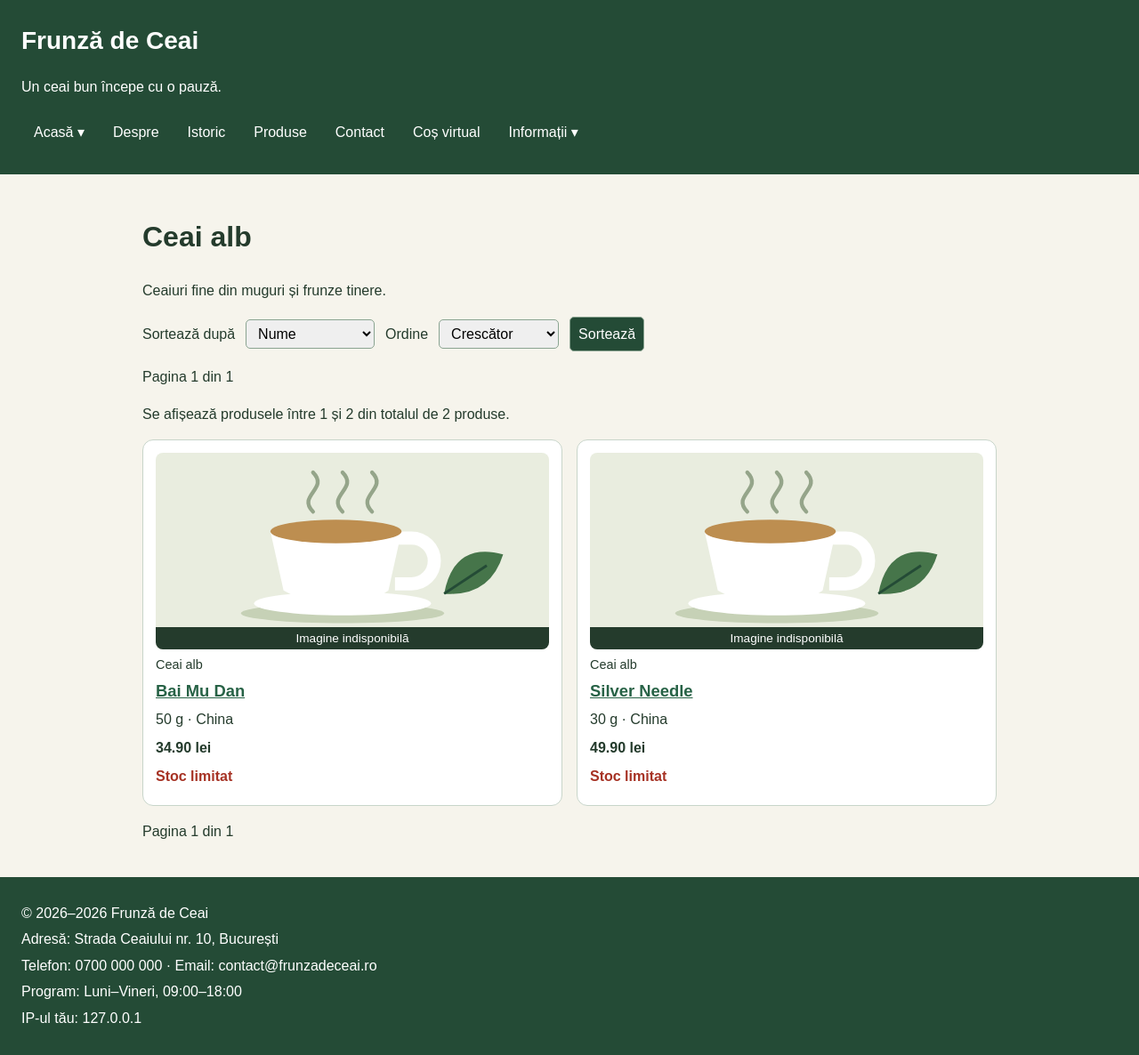
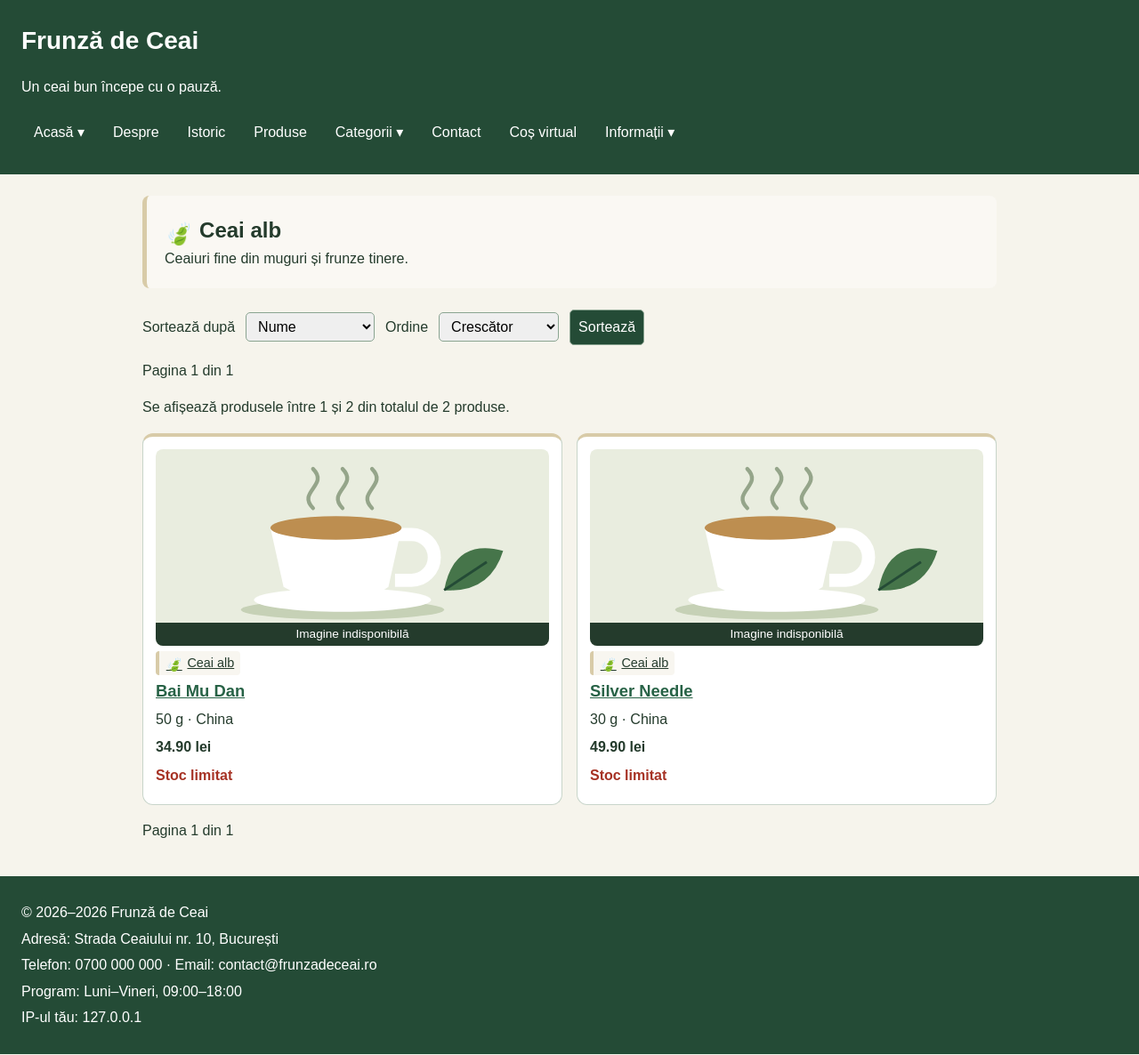
Before and after one commit to 1ionut/Frunza-De-Ceai, a Django app: page /categorii/ceai-alb in a window 1280 px wide. Shown: the whole page at 89% size. Run offline with Django 5.2, Linux system fonts and the light colour scheme; data comes from the database, SQL or seed files in the repository.

Commit message:
Laboratorul 4 - catalog: meniu si identitate vizuala pentru categorii

```diff
--- a/ceaiuri/context_processors.py
+++ b/ceaiuri/context_processors.py
@@ -2,9 +2,15 @@ from datetime import datetime
 from zoneinfo import ZoneInfo
 
 from django.conf import settings
+
+from .models import Categorie
 
 def date_firma(request):
     return {
         "firma": settings.FIRMA,
         "an_curent": datetime.now(ZoneInfo(settings.TIME_ZONE)).year,
     }
+
+
+def categorii_meniu(request):
+    return {"categorii_meniu": Categorie.objects.filter(ceaiuri__isnull=False).distinct()}
--- a/ceaiuri/models.py
+++ b/ceaiuri/models.py
@@ -25,8 +25,8 @@ class Categorie(models.Model):
     descriere = models.TextField("descriere")
     culoare = models.CharField("culoare", max_length=7, default="#52734D",
         help_text="Culoarea reprezentativă în format hexazecimal #RRGGBB, de exemplu #52734D.")
-    sigla = models.CharField("siglă", max_length=200, default="fa-solid fa-leaf",
-        help_text="Calea unei imagini sau clasele unei pictograme, de exemplu fa-solid fa-leaf.")
+    sigla = models.CharField("siglă", max_length=200, default="🍃",
+        help_text="O pictogramă, de exemplu 🍃, sau calea unei imagini statice.")
     vizibila = models.BooleanField("vizibilă în catalog", default=True)
 
     class Meta:
--- a/ceaiuri/static/ceaiuri/css/catalog.css
+++ b/ceaiuri/static/ceaiuri/css/catalog.css
@@ -10,6 +10,7 @@
     padding: 14px;
     background: #fff;
     border: 1px solid #c8d5ca;
+    border-top: 4px solid var(--culoare-categorie, #c8d5ca);
     border-radius: 12px;
     overflow-wrap: anywhere;
 }
@@ -26,6 +27,36 @@
 
 .categorie-produs {
     font-size: 0.9rem;
+}
+
+.marca-categorie {
+    display: inline-flex;
+    align-items: center;
+    gap: 5px;
+    padding: 2px 7px;
+    border-inline-start: 4px solid var(--culoare-categorie);
+    border-radius: 4px;
+    background: color-mix(in srgb, var(--culoare-categorie) 17%, white);
+    color: #243b2c;
+}
+
+.sigla-categorie {
+    display: inline-block;
+    width: 1.35em;
+    height: 1.35em;
+    text-align: center;
+    object-fit: contain;
+    vertical-align: middle;
+}
+
+.antet-categorie {
+    border-inline-start: 5px solid var(--culoare-categorie);
+    background: color-mix(in srgb, var(--culoare-categorie) 14%, white);
+}
+
+.antet-categorie h1,
+.antet-categorie p:last-child {
+    margin: 0;
 }
 
 .pret-produs {
--- a/ceaiuri/templates/ceaiuri/baza.html
+++ b/ceaiuri/templates/ceaiuri/baza.html
@@ -27,6 +27,16 @@
                 <li><a href="{% url 'ceaiuri:despre' %}">Despre</a></li>
                 <li><a href="{% url 'ceaiuri:istoric' %}">Istoric</a></li>
                 <li><a href="{% url 'ceaiuri:produse' %}">Produse</a></li>
+                <li>
+                    <a href="{% url 'ceaiuri:produse' %}">Categorii{% if categorii_meniu %} ▾{% endif %}</a>
+                    {% if categorii_meniu %}
+                        <ul>
+                            {% for categorie_meniu in categorii_meniu %}
+                                <li><a href="{{ categorie_meniu.get_absolute_url }}">{{ categorie_meniu.nume }}</a></li>
+                            {% endfor %}
+                        </ul>
+                    {% endif %}
+                </li>
                 <li><a href="{% url 'ceaiuri:contact' %}">Contact</a></li>
                 <li><a href="{% url 'ceaiuri:cos_virtual' %}">Coș virtual</a></li>
                 <li>
--- /dev/null
+++ b/ceaiuri/templates/ceaiuri/link_categorie.html
@@ -0,0 +1,4 @@
+<a class="marca-categorie" href="{{ categorie.get_absolute_url }}" style="--culoare-categorie: {{ categorie.culoare }};">
+    {% include 'ceaiuri/sigla_categorie.html' %}
+    {{ categorie.nume }}
+</a>
--- a/ceaiuri/templates/ceaiuri/produs.html
+++ b/ceaiuri/templates/ceaiuri/produs.html
@@ -13,7 +13,7 @@
         {% if produs.descriere %}{{ produs.descriere|linebreaks }}{% endif %}
     </div>
     <dl>
-        <dt>Categorie</dt><dd>{{ produs.categorie.nume }}</dd>
+        <dt>Categorie</dt><dd>{% include 'ceaiuri/link_categorie.html' with categorie=produs.categorie %}</dd>
         <dt>Țara de origine</dt><dd>{{ produs.tara_origine|default:'Nespecificată' }}</dd>
         <dt>Gramaj</dt><dd>{{ produs.gramaj_g }} g</dd>
         <dt>Preț</dt><dd>{{ produs.pret }} lei</dd>
@@ -38,7 +38,7 @@
     <h2 id="titlu-similare">Produse din aceeași categorie</h2>
     <ul class="grila-produse">
         {% for produs in similare %}
-            <li class="card-produs">
+            <li class="card-produs" style="--culoare-categorie: {{ produs.categorie.culoare }};">
                 <a class="link-produs-similar" href="{{ produs.get_absolute_url }}">
                     {% include 'ceaiuri/imagine_produs.html' %}
                     <strong>{{ produs.nume }}</strong>
--- a/ceaiuri/templates/ceaiuri/produse.html
+++ b/ceaiuri/templates/ceaiuri/produse.html
@@ -6,8 +6,10 @@
 
 {% block continut %}
 {% if categorie %}
-    <h1>{{ categorie.nume }}</h1>
-    {{ categorie.descriere|linebreaks }}
+    <section class="antet-categorie" style="--culoare-categorie: {{ categorie.culoare }};">
+        <h1>{% include 'ceaiuri/sigla_categorie.html' %} {{ categorie.nume }}</h1>
+        {{ categorie.descriere|linebreaks }}
+    </section>
 {% else %}
     <h1>Produse</h1>
 {% endif %}
@@ -44,9 +46,9 @@
 {% endif %}
 <ul class="grila-produse">
     {% for produs in produse %}
-    <li class="card-produs">
+    <li class="card-produs" style="--culoare-categorie: {{ produs.categorie.culoare }};">
         {% include 'ceaiuri/imagine_produs.html' %}
-        <p class="categorie-produs">{{ produs.categorie.nume }}</p>
+        <p class="categorie-produs">{% include 'ceaiuri/link_categorie.html' with categorie=produs.categorie %}</p>
         <h2><a href="{{ produs.get_absolute_url }}">{{ produs.nume }}</a></h2>
         <p>{{ produs.gramaj_g }} g{% if produs.tara_origine %} · {{ produs.tara_origine }}{% endif %}</p>
         <p class="pret-produs">{{ produs.pret }} lei</p>
--- /dev/null
+++ b/ceaiuri/templates/ceaiuri/sigla_categorie.html
@@ -0,0 +1,8 @@
+{% load static %}
+{% if '/' in categorie.sigla %}
+    <img class="sigla-categorie" src="{% static categorie.sigla %}" alt="" width="32" height="32">
+{% elif categorie.sigla|slice:':3' == 'fa-' %}
+    <span class="sigla-categorie" aria-hidden="true">🍃</span>
+{% else %}
+    <span class="sigla-categorie" aria-hidden="true">{{ categorie.sigla }}</span>
+{% endif %}
--- a/ceaiuri/tests.py
+++ b/ceaiuri/tests.py
@@ -3,7 +3,7 @@ from datetime import datetime
 from io import StringIO
 from zoneinfo import ZoneInfo
 
-from django.test import SimpleTestCase
+from django.test import SimpleTestCase, TestCase
 
 from .accesari import Accesare, formateaza_data_romana
 from .views import DESCRIERE
@@ -54,8 +54,8 @@ class AccesareTests(SimpleTestCase):
             self.assertIn(camp + ": ", text)
 
 
-class PaginiTests(SimpleTestCase):
-    def test_pagini_middleware_si_loguri_fara_baza_de_date(self):
+class PaginiTests(TestCase):
+    def test_pagini_middleware_si_loguri(self):
         for url in ("/", "/info", "/info?data=zi", "/info?data=timp", "/info?data="):
             with self.subTest(url=url), redirect_stdout(StringIO()) as consola:
                 response = self.client.get(url, REMOTE_ADDR="192.0.2.10")
--- a/settings.py
+++ b/settings.py
@@ -57,6 +57,7 @@ TEMPLATES = [
                 "django.contrib.auth.context_processors.auth",
                 "django.contrib.messages.context_processors.messages",
                 "ceaiuri.context_processors.date_firma",
+                "ceaiuri.context_processors.categorii_meniu",
             ],
         },
     },
```
Also changed, not shown: DOCUMENTATIE.md (+11 -0 lines), ceaiuri/test_catalog.py (added, +70 -0 lines), ceaiuri/test_log.py (+2 -7 lines), ceaiuri/migrations/0005_sigla_categorie.py (added).
